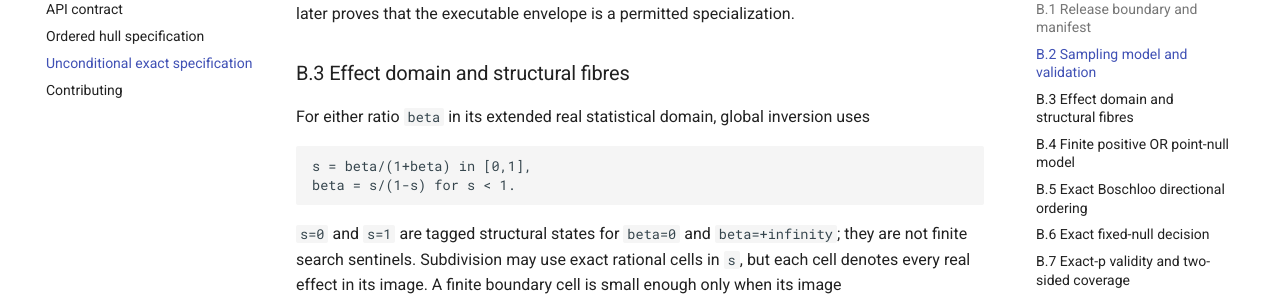
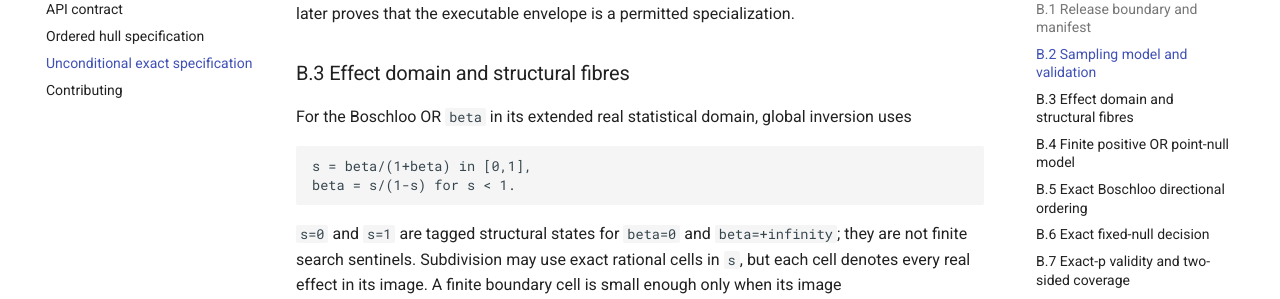
Before and after one commit to CheyLoveday/ExactCIs-public, an MkDocs documentation site: the page built from docs_md/unconditional_exact_specification.md, in a window 1280 px wide and 900 px high, scrolled down 4170 px. Shown: the part 153-452 px from the top of the window. Built offline with MkDocs 1.6.1 and Material for MkDocs 9.7.7, drawn with Linux system fonts in a browser that asks for light colours.

````diff
--- a/docs_md/unconditional_exact_specification.md
+++ b/docs_md/unconditional_exact_specification.md
@@ -220,7 +220,7 @@ the executable envelope is a permitted specialization.
 
 ### B.3 Effect domain and structural fibres
 
-For either ratio `beta` in its extended real statistical domain, global
+For the Boschloo OR `beta` in its extended real statistical domain, global
 inversion uses
 
 ```text
````
Also changed, not shown: 1 other file.
